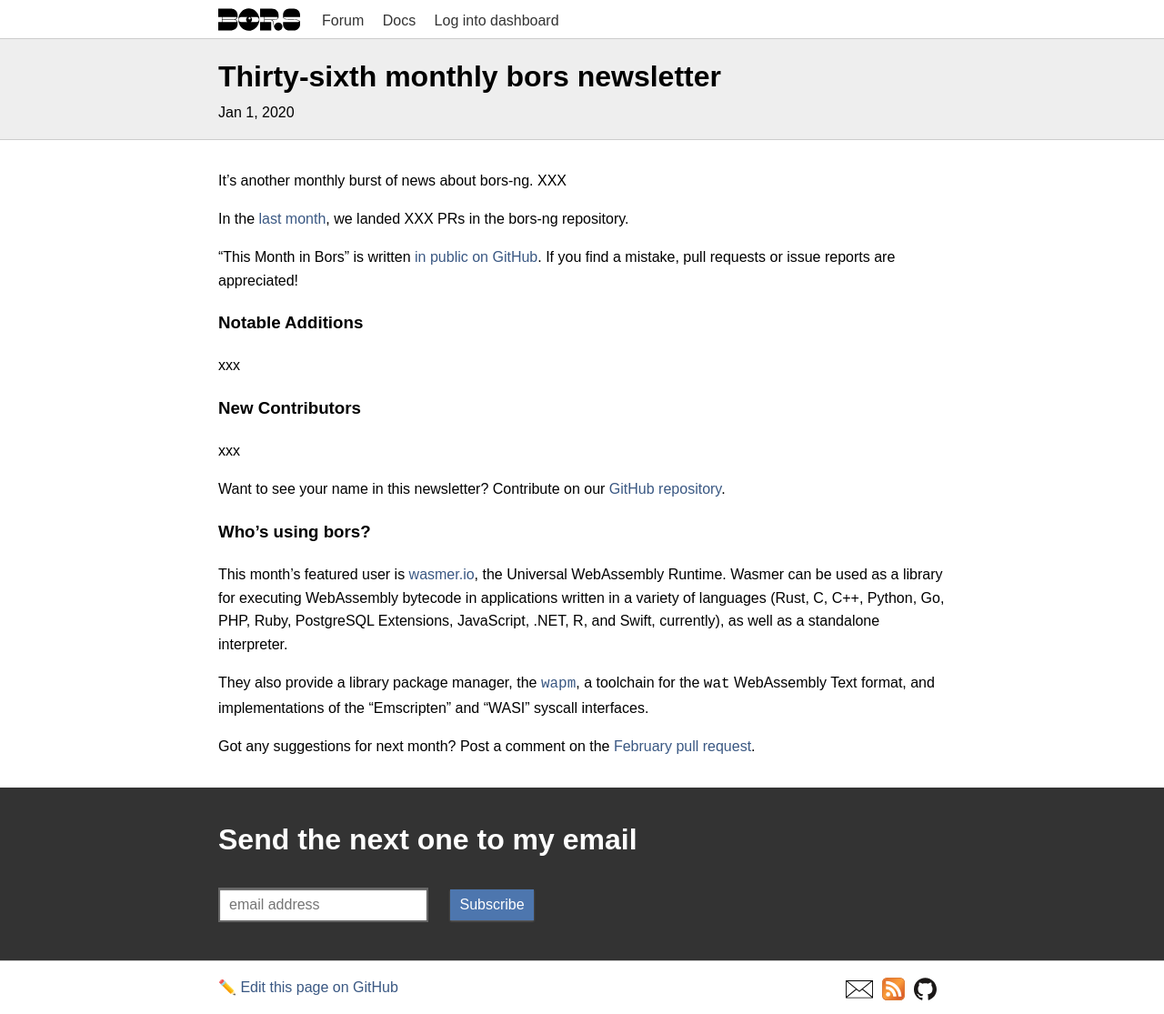
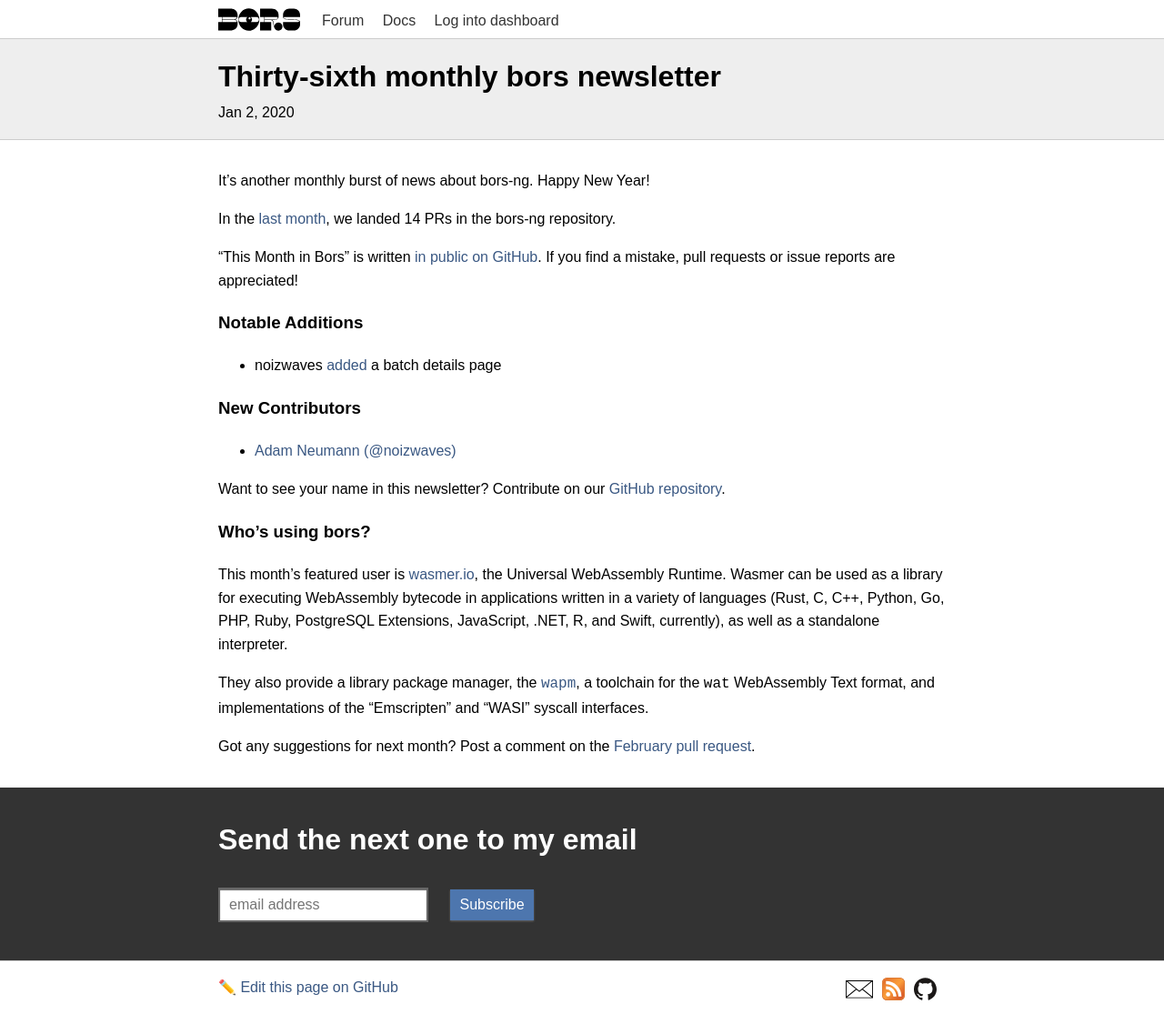
Before and after one commit to bors-ng/bors-ng.github.io, a Jekyll site: the page built from _posts/2020-01-01-tmib-36.md, in a window 1280 px wide. Shown: the whole page at 91% size. Built offline with Jekyll 4.4.1, drawn with Linux system fonts in a browser that asks for light colours.

Commit message:
Add bors-ng/bors-ng#834
Add @noizwaves as new contributor

```diff
--- a/_posts/2020-01-01-tmib-36.md
+++ b/_posts/2020-01-01-tmib-36.md
@@ -1,15 +1,15 @@
 ---
 layout:     post
 title:      Thirty-sixth monthly bors newsletter
-date:       2020-01-01 00:00:00
+date:       2020-01-02 00:00:00
 summary:    Last December, XXX
 categories: newsletter
 ---
 
-It's another monthly burst of news about bors-ng. XXX
+It's another monthly burst of news about bors-ng. Happy New Year!
 
-In the [last month](https://github.com/bors-ng/bors-ng/pulls?utf8=%E2%9C%93&q=is%3Apr%20is%3Amerged%20closed%3A2019-11-01..2019-11-30),
-we landed XXX PRs in the bors-ng repository.
+In the [last month](https://github.com/bors-ng/bors-ng/pulls?utf8=%E2%9C%93&q=is%3Apr%20is%3Amerged%20closed%3A2019-12-01..2019-12-31),
+we landed 14 PRs in the bors-ng repository.
 
 "This Month in Bors" is written [in public on GitHub][GitHub for TMiB].
 If you find a mistake, pull requests or issue reports are appreciated!
@@ -19,12 +19,12 @@
 
 ### Notable Additions
 
-xxx
+* noizwaves [added](https://github.com/bors-ng/bors-ng/pull/834) a batch details page
 
 
 ### New Contributors
 
-xxx
+* [Adam Neumann (@noizwaves)](https://github.com/noizwaves)
 
 Want to see your name in this newsletter? Contribute on our [GitHub repository](https://github.com/bors-ng/bors-ng).
 
```
